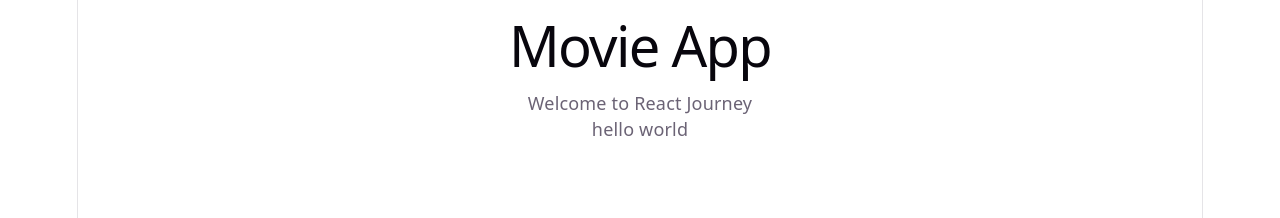
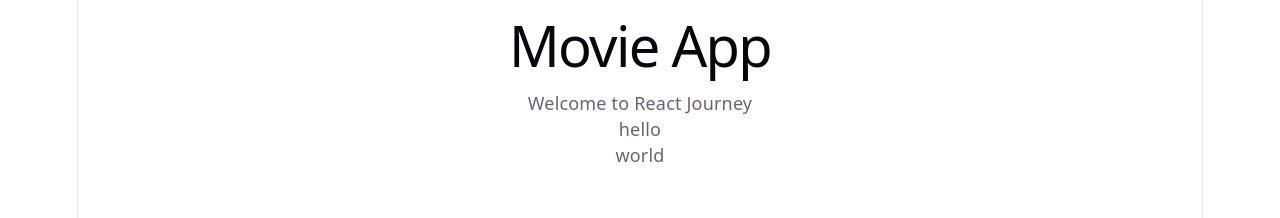
Before and after one commit to sanath2003git/movie_, a React (Vite) app in the folder frontend/: page / in a window 1280 px wide. Shown: the top 218 px of the page. Built offline with nearby package versions, Linux system fonts and the light colour scheme.

Commit message:
Use props in reusable Text component

```diff
--- a/frontend/src/App.jsx
+++ b/frontend/src/App.jsx
@@ -7,16 +7,17 @@ function App() {
       <h1>Movie App</h1>
       <p>Welcome to React Journey</p>
       </div>
-      <Text/>
+      <Text display="hello" />
+      <Text display="world" />
     </>
 
   )
 }
-function Text(){
+function Text({display}){
   return(
     <div>
       <p>
-        hello world
+        {display}
       </p>
     </div>
   );
```
